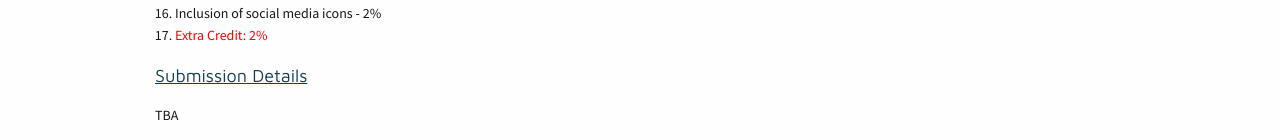
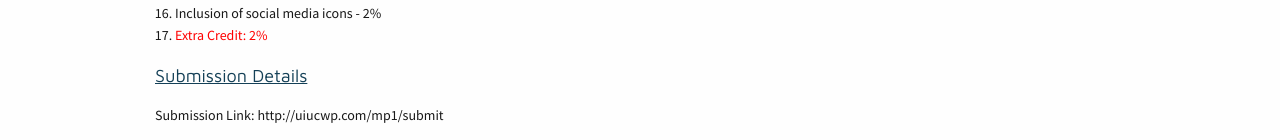
Before and after one commit to biplabdeka/fa2016, a Jekyll site: the page built from _posts/2016-1-26-MP-1.md, in a window 1280 px wide. Shown: the part 1713-1853 px from the top of the page. Built offline with Jekyll 4.4.1, drawn with Linux system fonts in a browser that asks for light colours; nearby versions of some CDN libraries.

Commit message:
Update 2016-1-26-MP-1.md

```diff
--- a/_posts/2016-1-26-MP-1.md
+++ b/_posts/2016-1-26-MP-1.md
@@ -61,4 +61,4 @@ Your webpage will have to implement the features listed below. Note that the exa
 
 <div class="section-heading">Submission Details</div>
 
-TBA
+Submission Link: http://uiucwp.com/mp1/submit
```
